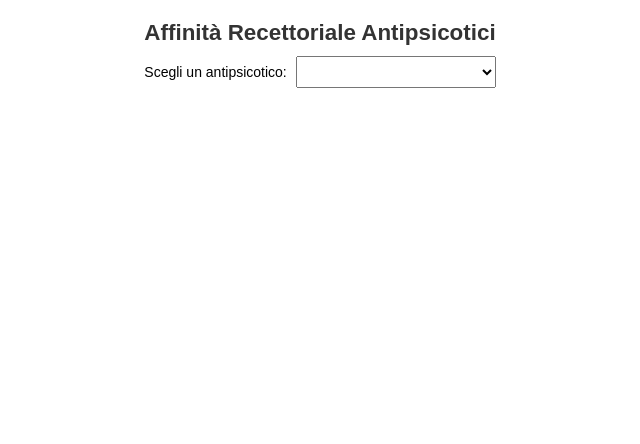
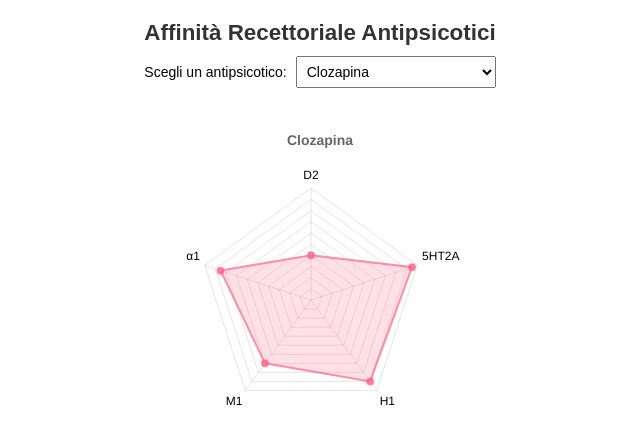
Before and after one commit to riboeri/infos, a plain HTML site: page recettori.htm in a window 1280 px wide. Shown: the whole page, without its empty margins (320-960 px from the left). Drawn offline with nearby package versions, Linux system fonts and the light colour scheme.

Commit message:
Update recettori.htm

```diff
--- a/recettori.htm
+++ b/recettori.htm
@@ -62,4 +62,106 @@
             'Cariprazina': [60, 98, 25, 10, 45],
             'Ziprasidone': [70, 97, 50, 30, 60],
             'Lurasidone': [75, 99, 60, 35, 70],
-            'Iloperidone': [65, 90
+            'Iloperidone': [65, 90, 85, 60, 95]
+        };
+
+        const colori = {
+            'Clozapina': 'rgba(255, 99, 132, 0.7)',
+            'Olanzapina': 'rgba(54, 162, 235, 0.7)',
+            'Quetiapina': 'rgba(255, 206, 86, 0.7)',
+            'Risperidone': 'rgba(75, 192, 192, 0.7)',
+            'Paliperidone': 'rgba(153, 102, 255, 0.7)',
+            'Aripiprazolo': 'rgba(255, 159, 64, 0.7)',
+            'Brexpiprazolo': 'rgba(199, 199, 199, 0.7)',
+            'Cariprazina': 'rgba(83, 102, 255, 0.7)',
+            'Ziprasidone': 'rgba(255, 99, 255, 0.7)',
+            'Lurasidone': 'rgba(102, 255, 102, 0.7)',
+            'Iloperidone': 'rgba(255, 140, 0, 0.7)'
+        };
+
+        // Popola il selettore
+        const select = document.getElementById('antipsicoticoSelect');
+        Object.keys(datiAntipsicotici).forEach(nome => {
+            const option = document.createElement('option');
+            option.value = nome;
+            option.textContent = nome;
+            select.appendChild(option);
+        });
+
+        // Configura il grafico
+        const ctx = document.getElementById('radarChart').getContext('2d');
+        const radarChart = new Chart(ctx, {
+            type: 'radar',
+            data: {
+                labels: recettori,
+                datasets: [{
+                    label: 'Affinità (%)',
+                    data: [], // verrà riempito dopo
+                    backgroundColor: 'rgba(255, 99, 132, 0.2)',
+                    borderColor: 'rgba(255, 99, 132, 1)',
+                    borderWidth: 2,
+                    pointBackgroundColor: 'rgba(255, 99, 132, 1)'
+                }]
+            },
+            options: {
+                responsive: true,
+                maintainAspectRatio: false, // fondamentale per ridimensionare
+                plugins: {
+                    legend: {
+                        display: false // nascondi legenda per risparmiare spazio
+                    },
+                    title: {
+                        display: true,
+                        text: 'Affinità recettoriale',
+                        font: { size: 14 }
+                    },
+                    tooltip: {
+                        callbacks: {
+                            label: function(context) {
+                                return `${context.parsed.r}% di affinità`;
+                            }
+                        }
+                    }
+                },
+                scales: {
+                    r: {
+                        min: 0,
+                        max: 100,
+                        angleLines: { display: true },
+                        pointLabels: {
+                            color: '#000',
+                            font: { size: 12 }
+                        },
+                        ticks: {
+                            display: false // nascondi i numeri per pulizia
+                        }
+                    }
+                }
+            }
+        });
+
+        // Aggiorna il grafico quando si cambia farmaco
+        select.addEventListener('change', function () {
+            const nome = this.value;
+            const dati = datiAntipsicotici[nome];
+            const colore = colori[nome];
+
+            const dataset = radarChart.data.datasets[0];
+            dataset.data = dati;
+            dataset.backgroundColor = colore.replace('0.7', '0.2');
+            dataset.borderColor = colore;
+            dataset.pointBackgroundColor = colore;
+
+            radarChart.data.datasets[0].label = nome;
+            radarChart.options.plugins.title.text = nome;
+            radarChart.update();
+        });
+
+        // Inizializza con Clozapina
+        window.onload = function () {
+            select.value = 'Clozapina';
+            select.dispatchEvent(new Event('change'));
+        };
+    </script>
+</body>
+</html>
```
